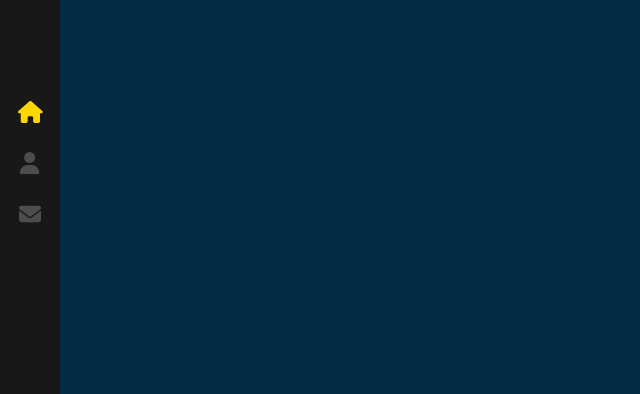
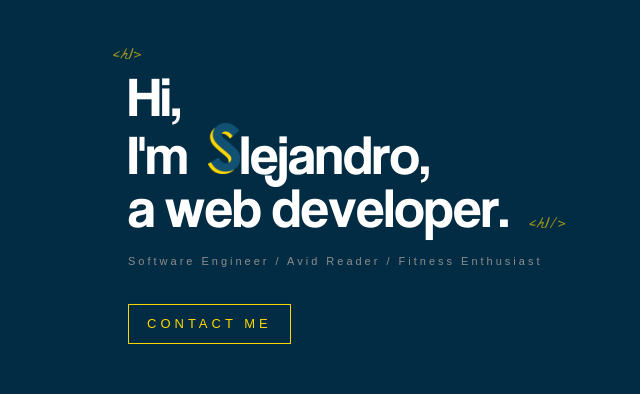
Before and after one commit to ajfm88/react-portfolio, a React (Create React App) app: page / in a window 1280 px wide. Shown: the part 193-587 px from the top of the page, without its empty margins (0-640 px from the left). Built offline with nearby package versions, Linux system fonts and the light colour scheme.

Commit message:
Building the Home page

```diff
--- a/src/App.js
+++ b/src/App.js
@@ -1,4 +1,5 @@
 import './App.scss';
+import Home from './components/Home'
 import { Route, Routes } from 'react-router-dom';
 import Layout from './components/Layout';
 
@@ -7,6 +8,7 @@
     <>
       <Routes>
         <Route path="/" element={<Layout />} />
+          <Route index element={<Home />} />
       </Routes>
     </>
   );
--- /dev/null
+++ b/src/components/AnimatedLetters/index.js
@@ -0,0 +1,15 @@
+import './index.scss'
+
+const AnimatedLetters = ({ letterClass, strArray, idx }) => {
+  return (
+    <span>
+      {strArray.map((char, i) => (
+        <span key={char + i} className={`${letterClass} _${i + idx}`}>
+          {char}
+        </span>
+      ))}
+    </span>
+  )
+}
+
+export default AnimatedLetters;
--- /dev/null
+++ b/src/components/AnimatedLetters/index.scss
@@ -0,0 +1,26 @@
+.text-animate {
+  display: inline-block;
+  opacity: 0;
+  animation: bounceIn;
+  animation-duration: 1s;
+  animation-delay: 1s;
+  animation-fill-mode: forwards;
+  min-width: 10px;
+}
+
+.text-animate-hover {
+  min-width: 10px;
+  display: inline-block;
+  animation-fill-mode: both;
+
+  &:hover {
+    animation: rubberBand 1s;
+    color: #ffd700;
+  }
+}
+
+@for $i from 1 through 35 {
+  .text-animate._#{$i} {
+    animation-delay: #{$i / 10}s;
+  }
+}
--- /dev/null
+++ b/src/components/Home/index.js
@@ -0,0 +1,75 @@
+import { useEffect, useState } from 'react'
+import { Link } from 'react-router-dom'
+import Loader from 'react-loaders'
+import AnimatedLetters from '../AnimatedLetters'
+import LogoTitle from '../../assets/images/logo-s.png'
+import './index.scss'
+
+const Home = () => {
+  const [letterClass, setLetterClass] = useState('text-animate')
+
+  const nameArray = ['l', 'e', 'j', 'a', 'n', 'd', 'r', 'o', ',']
+  const jobArray = [
+    'a',
+    '',
+    'w',
+    'e',
+    'b',
+    ' ',
+    'd',
+    'e',
+    'v',
+    'e',
+    'l',
+    'o',
+    'p',
+    'e',
+    'r',
+    '.',
+  ]
+
+  useEffect(() => {
+    return setTimeout(() => {
+      setLetterClass('text-animate-hover')
+    }, 4000)
+  }, [])
+
+  return (
+    <>
+      <div className="container home-page">
+        <div className="text-zone">
+          <h1>
+            <span className={letterClass}>H</span>
+            <span className={`${letterClass} _12`}>i,</span>
+            <br />
+            <span className={`${letterClass} _13`}>I</span>
+            <span className={`${letterClass} _14`}>'m</span>
+            <img
+              src={LogoTitle}
+              alt="JavaScript Developer Name, Web Developer Name"
+            />
+            <AnimatedLetters
+              letterClass={letterClass}
+              strArray={nameArray}
+              idx={15}
+            />
+            <br />
+            <AnimatedLetters
+              letterClass={letterClass}
+              strArray={jobArray}
+              idx={20}
+            />
+          </h1>
+          <h2>Software Engineer / Avid Reader / Fitness Enthusiast</h2>
+          <Link to="/contact" className="flat-button">
+            CONTACT ME
+          </Link>
+        </div>
+      </div>
+
+      <Loader type="pacman" />
+    </>
+  )
+}
+
+export default Home;
--- /dev/null
+++ b/src/components/Home/index.scss
@@ -0,0 +1,81 @@
+.home-page {
+  .text-zone {
+    position: absolute;
+    left: 10%;
+    top: 50%;
+    transform: translateY(-50%);
+    width: 40%;
+    max-height: 90%;
+  }
+
+  h1 {
+    color: #fff;
+    font-size: 56px;
+    line-height: 53px;
+    margin: 0;
+    font-family: 'Coolvetica';
+    font-weight: 400;
+
+    &:before {
+      content: '<h1>';
+      font-family: 'La Belle Aurore', cursive;
+      color: #ffd700;
+      font-size: 18px;
+      position: absolute;
+      margin-top: -40px;
+      left: -15px;
+      opacity: 0.6;
+    }
+
+    &:after {
+      content: '<h1/>';
+      font-family: 'La Belle Aurore', cursive;
+      color: #ffd700;
+      font-size: 18px;
+      position: absolute;
+      margin-top: 18px;
+      margin-left: 20px;
+      animation: fadeIn 1s 1.7s backwards;
+      opacity: 0.6;
+    }
+
+    img {
+      margin-left: 20px;
+      opacity: 0;
+      width: 32px;
+      height: auto;
+      animation: rotateIn 1s linear both;
+      animation-delay: 1.4s;
+    }
+  }
+
+  h2 {
+    color: #8d8d8d;
+    margin-top: 20px;
+    font-weight: 400;
+    font-size: 11px;
+    font-family: sans-serif;
+    letter-spacing: 3px;
+    animation: fadeIn 1s 1.8s backwards;
+  }
+
+  .flat-button {
+    color: #ffd700;
+    font-size: 13px;
+    font-weight: 400;
+    letter-spacing: 4px;
+    font-family: sans-serif;
+    text-decoration: none;
+    padding: 10px 18px;
+    border: 1px solid #ffd700;
+    margin-top: 25px;
+    float: left;
+    animation: fadeIn 1s 1.8s backwards;
+    white-space: nowrap;
+
+    &:hover {
+      background: #ffd700;
+      color: #333;
+    }
+  }
+}
--- a/src/components/Layout/index.scss
+++ b/src/components/Layout/index.scss
@@ -22,3 +22,18 @@
 .bottom-tag-html {
   margin-left: -20px;
 }
+
+.container {
+  width: 100%;
+  will-change: contents;
+  height: 90%;
+  min-height: 566px;
+  position: absolute;
+  opacity: 0;
+  top: 5%;
+  margin: 0 auto;
+  z-index: 1;
+  transform-style: preserve-3d;
+  animation: fadeIn 1s forwards;
+  animation-delay: 1s;
+}
```
